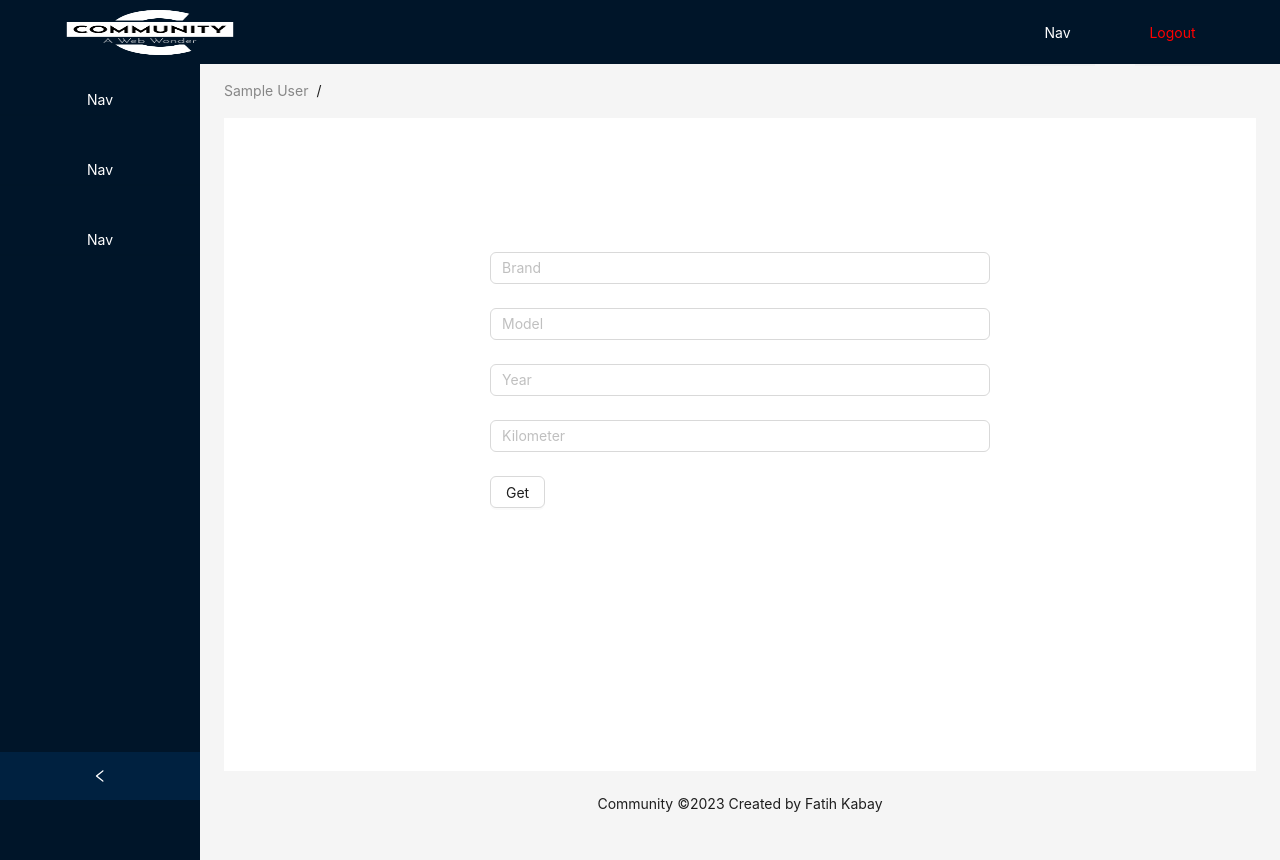
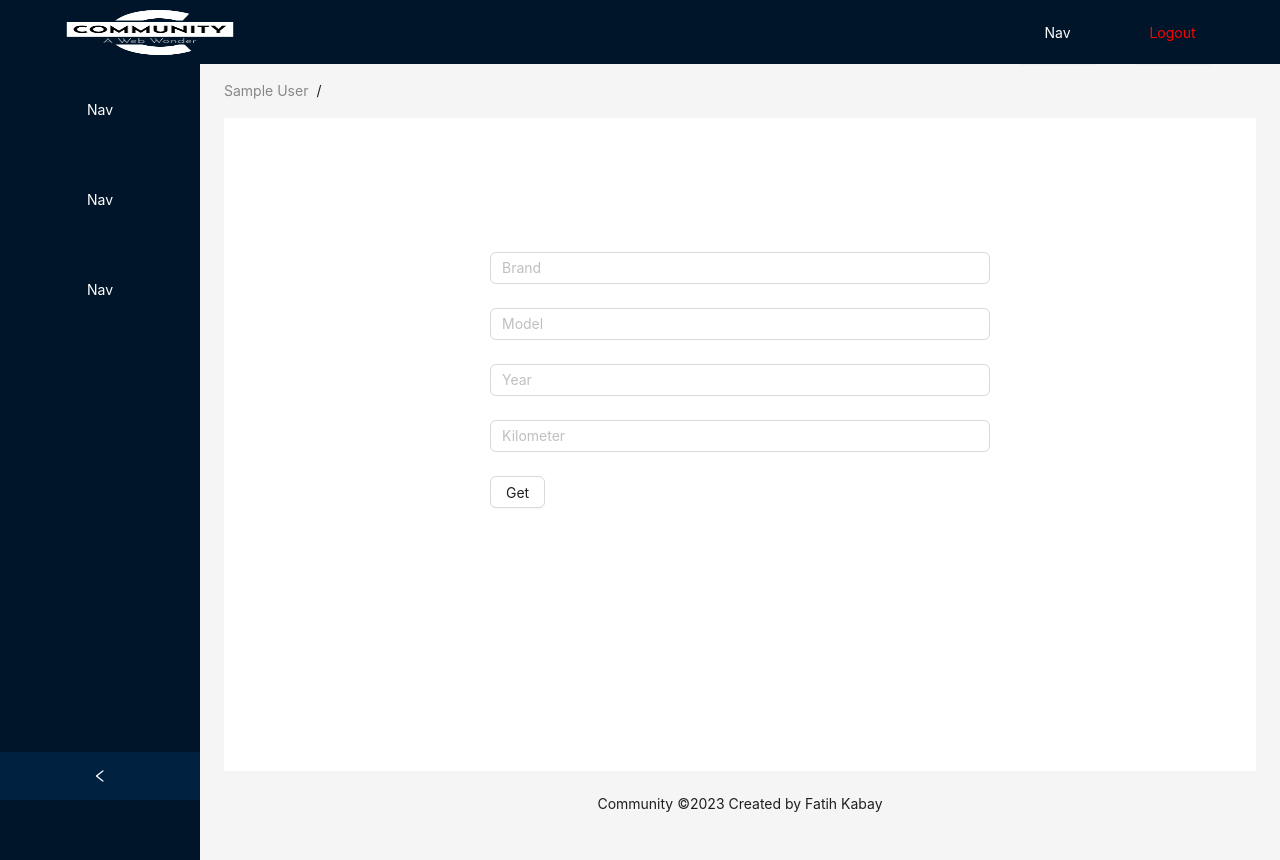
Before and after one commit to fatihkabay/community, a React (Create React App) app in the folder community-fe/: page / in a window 1280 px wide. Built offline with nearby package versions, Linux system fonts and the light colour scheme; sample sign-in values are in the browser's storage.

Commit message:
Buttons have been changed

```diff
--- a/community-fe/src/layouts/DefaultLayout/DefaultLayout.css
+++ b/community-fe/src/layouts/DefaultLayout/DefaultLayout.css
@@ -38,6 +38,10 @@
    background-color: transparent;
   }
 
+  .header-button:hover {
+   background-color: #252a47;
+  }
+
   .header-toggle-button {
     color: #fff;
   }
@@ -51,8 +55,12 @@
    width: 200px;
    border: 0;
    border-radius: 0;
-   height: 30px;
+   height: 50px;
    margin:20px 0;
    background-color: transparent;
    color: #fff;
   }
+
+  .sider-buttons:hover {
+    background-color: #252a47;
+  }
```
